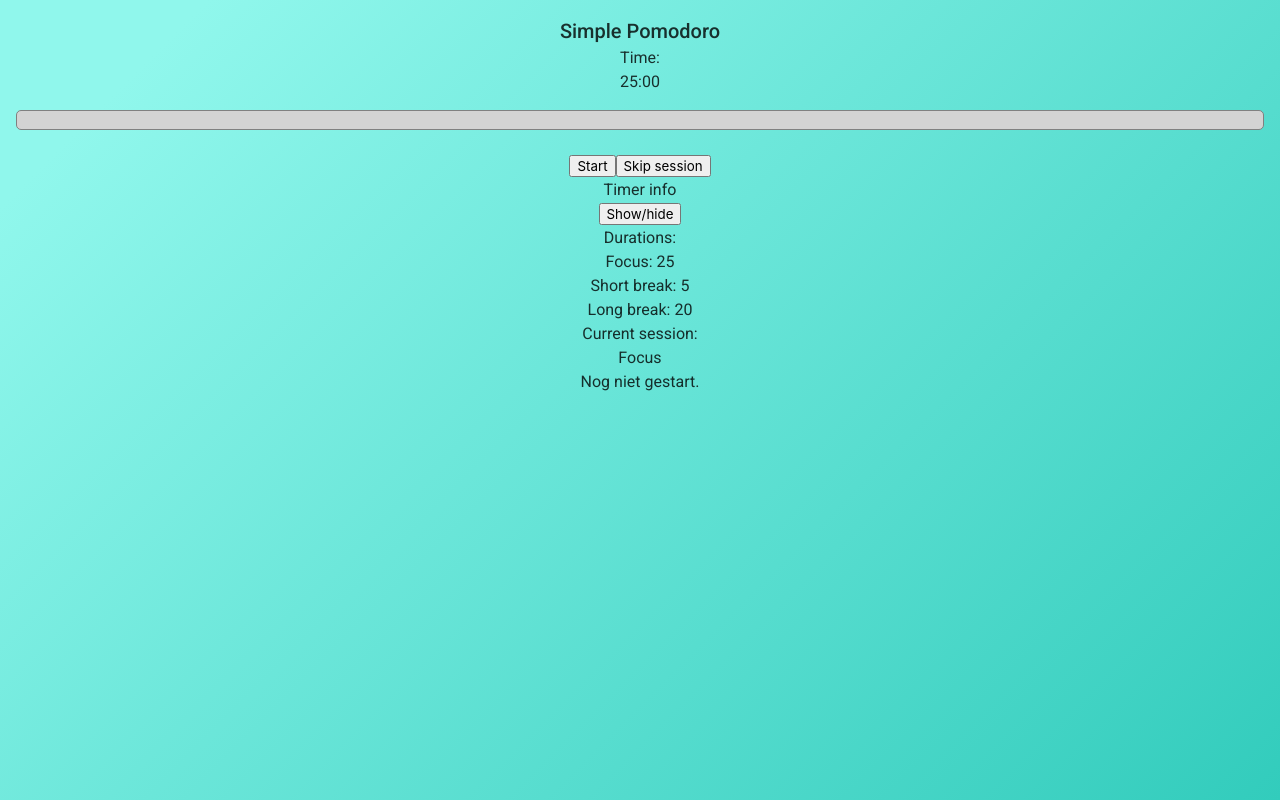
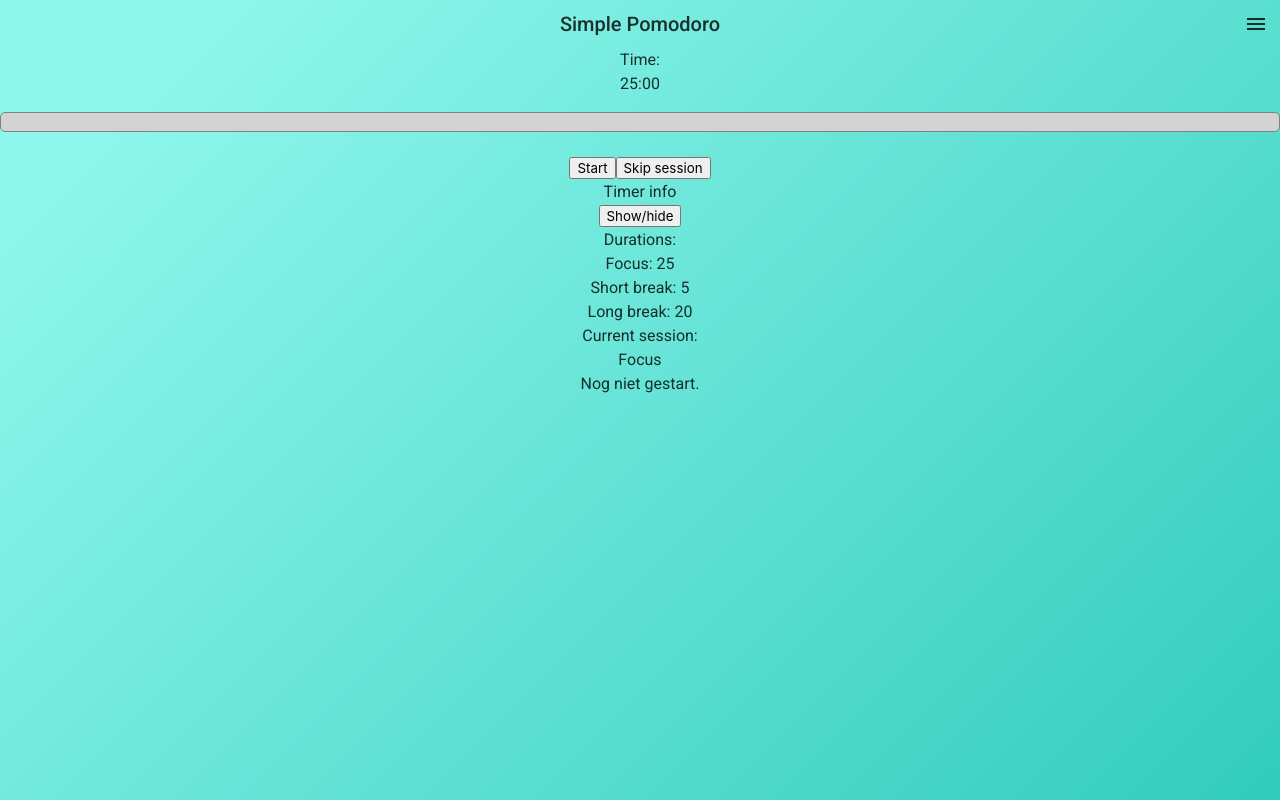
Before and after one commit to Thilerion/vue-pomodoro, a Vue app: page / in a window 1280 px wide. Built offline with nearby package versions, Linux system fonts and the light colour scheme.

Commit message:
navbar done

```diff
--- a/public/index.html
+++ b/public/index.html
@@ -6,6 +6,7 @@
     <meta name="viewport" content="width=device-width,initial-scale=1.0">
 	<link rel="shortcut icon" href="<%= webpackConfig.output.publicPath %>favicon.ico">
 	<link href="https://fonts.googleapis.com/css?family=Roboto:300,400,500" rel="stylesheet">
+	<link href="https://fonts.googleapis.com/icon?family=Material+Icons" rel="stylesheet">
     <title>simple-pomodoro</title>
   </head>
   <body>
--- a/src/App.vue
+++ b/src/App.vue
@@ -26,7 +26,6 @@ export default {
 	color: rgba(0,0,0,0.8);
 	min-height: 100vh;
 	background-image: linear-gradient( 135deg, #90F7EC 10%, #32CCBC 100%);
-	padding: 1rem;
 }
 
 html {
--- a/src/components/PomoNav.vue
+++ b/src/components/PomoNav.vue
@@ -1,6 +1,11 @@
 <template>
 	<div class="nav-top">
-		<h1>Simple Pomodoro</h1>
+		<div class="nav-item center">
+			<h1>Simple Pomodoro</h1>
+		</div>
+		<div class="nav-item right">
+			<i class="material-icons">menu</i>
+		</div>
 	</div>
 </template>
 
@@ -15,4 +20,25 @@ export default {
 		font-size: 1.25rem;
 		font-weight: 500;
 	}
+
+	.nav-top {
+		height: 3rem;
+		display: grid;
+		grid-template-columns: 3rem auto 3rem;
+		grid-auto-rows: 100%;
+		align-items: center;
+	}
+
+	.nav-item.center {
+		grid-column-start: 2;
+	}
+
+	.nav-item.right {
+		grid-column-start: 3;
+		line-height: 0.5;
+	}
+
+	.nav-item.left {
+		grid-column-start: 1;
+	}
 </style>
```
